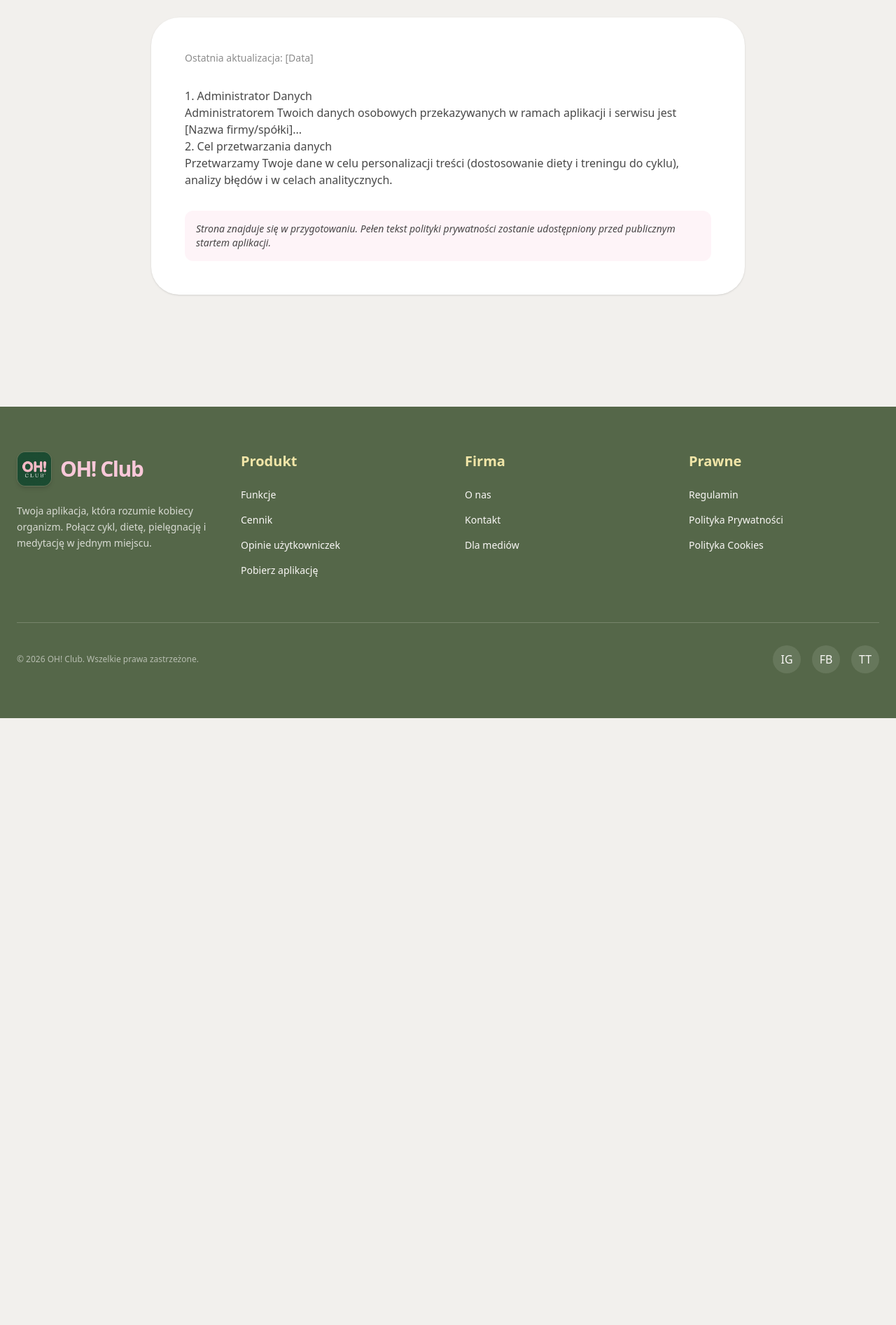
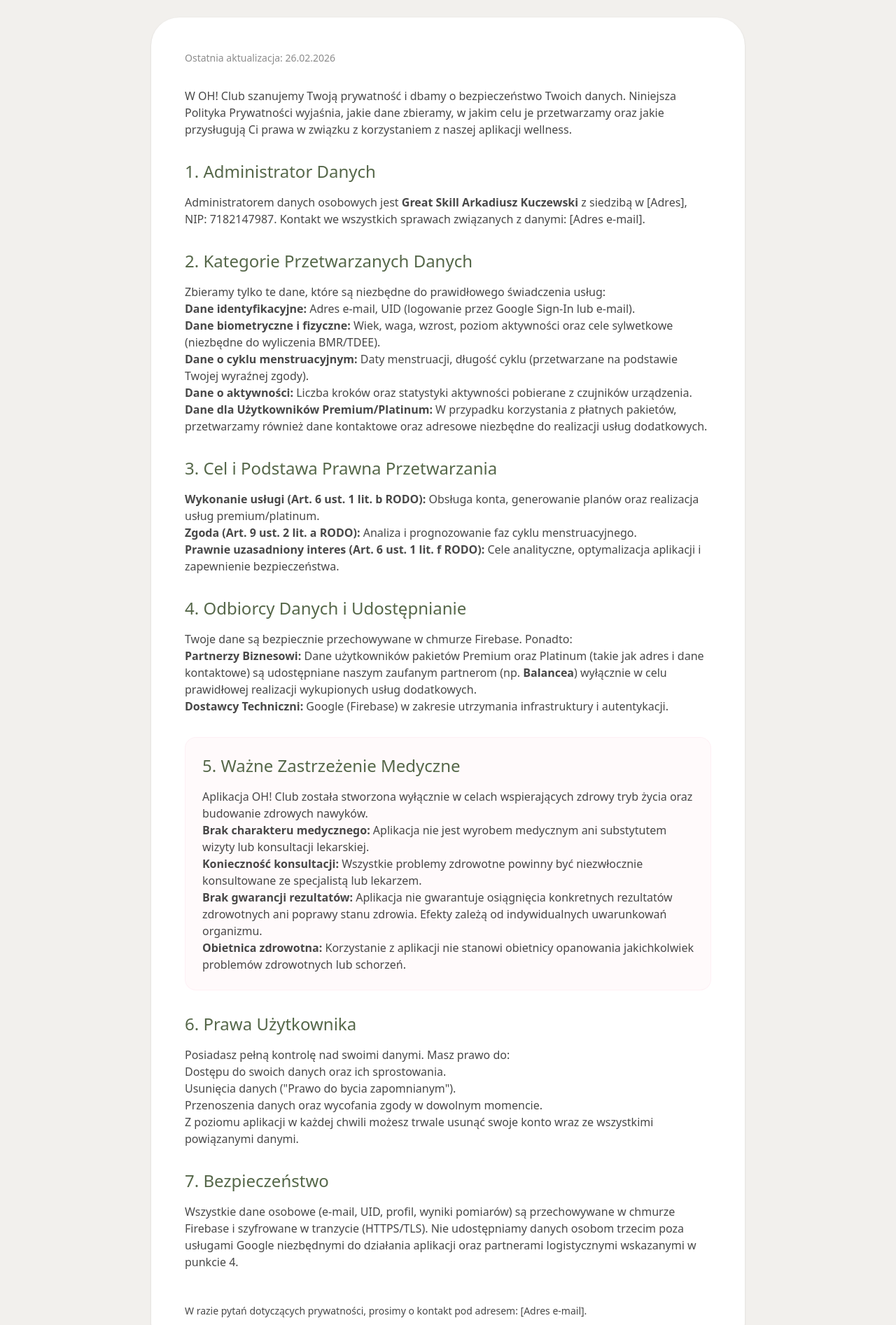
Before and after one commit to akuczewski/OH-landing, a Next.js app: page /polityka-prywatnosci in a window 1280 px wide. Shown: the part 183-2076 px from the top of the page at 70% size. Before the commit the page ends 1209 px from the top, so only its background shows below. Built offline with nearby package versions, Linux system fonts and the light colour scheme; a web font is replaced by a local one.

Commit message:
docs: update privacy policy with professional content and company details

```diff
--- a/src/app/polityka-prywatnosci/page.tsx
+++ b/src/app/polityka-prywatnosci/page.tsx
@@ -2,23 +2,69 @@ import Footer from "@/components/Footer";
 import Navbar from "@/components/Navbar";
 
 export default function PrivacyPolicy() {
+    const lastUpdate = new Date().toLocaleDateString("pl-PL");
+
     return (
         <div className="min-h-screen bg-cream text-text-dark font-sans selection:bg-accent-pink selection:text-text-dark">
             <Navbar />
             <main className="pt-32 pb-20 px-6 max-w-4xl mx-auto min-h-[70vh]">
                 <h1 className="font-serif text-5xl text-primary-green mb-8">Polityka Prywatności</h1>
-                <div className="prose prose-lg text-text-dark/80 bg-white p-8 md:p-12 rounded-[2.5rem] shadow-sm">
-                    <p className="text-sm text-text-dark/50 mb-8">Ostatnia aktualizacja: [Data]</p>
+                <div className="prose prose-lg text-text-dark/80 bg-white p-8 md:p-12 rounded-[2.5rem] shadow-sm max-w-none">
+                    <p className="text-sm text-text-dark/50 mb-8">Ostatnia aktualizacja: {lastUpdate}</p>
 
-                    <h2>1. Administrator Danych</h2>
-                    <p>Administratorem Twoich danych osobowych przekazywanych w ramach aplikacji i serwisu jest [Nazwa firmy/spółki]...</p>
+                    <p>W OH! Club szanujemy Twoją prywatność i dbamy o bezpieczeństwo Twoich danych. Niniejsza Polityka Prywatności wyjaśnia, jakie dane zbieramy, w jakim celu je przetwarzamy oraz jakie przysługują Ci prawa w związku z korzystaniem z naszej aplikacji wellness.</p>
 
-                    <h2>2. Cel przetwarzania danych</h2>
-                    <p>Przetwarzamy Twoje dane w celu personalizacji treści (dostosowanie diety i treningu do cyklu), analizy błędów i w celach analitycznych.</p>
+                    <h2 className="text-2xl font-serif text-primary-green mt-8 mb-4">1. Administrator Danych</h2>
+                    <p>Administratorem danych osobowych jest <strong>Great Skill Arkadiusz Kuczewski</strong> z siedzibą w [Adres], NIP: 7182147987. Kontakt we wszystkich sprawach związanych z danymi: [Adres e-mail].</p>
 
-                    <div className="p-4 bg-accent-pink/20 rounded-xl mt-8">
-                        <p className="text-sm m-0 italic">Strona znajduje się w przygotowaniu. Pełen tekst polityki prywatności zostanie udostępniony przed publicznym startem aplikacji.</p>
+                    <h2 className="text-2xl font-serif text-primary-green mt-8 mb-4">2. Kategorie Przetwarzanych Danych</h2>
+                    <p>Zbieramy tylko te dane, które są niezbędne do prawidłowego świadczenia usług:</p>
+                    <ul>
+                        <li><strong>Dane identyfikacyjne:</strong> Adres e-mail, UID (logowanie przez Google Sign-In lub e-mail).</li>
+                        <li><strong>Dane biometryczne i fizyczne:</strong> Wiek, waga, wzrost, poziom aktywności oraz cele sylwetkowe (niezbędne do wyliczenia BMR/TDEE).</li>
+                        <li><strong>Dane o cyklu menstruacyjnym:</strong> Daty menstruacji, długość cyklu (przetwarzane na podstawie Twojej wyraźnej zgody).</li>
+                        <li><strong>Dane o aktywności:</strong> Liczba kroków oraz statystyki aktywności pobierane z czujników urządzenia.</li>
+                        <li><strong>Dane dla Użytkowników Premium/Platinum:</strong> W przypadku korzystania z płatnych pakietów, przetwarzamy również dane kontaktowe oraz adresowe niezbędne do realizacji usług dodatkowych.</li>
+                    </ul>
+
+                    <h2 className="text-2xl font-serif text-primary-green mt-8 mb-4">3. Cel i Podstawa Prawna Przetwarzania</h2>
+                    <ul>
+                        <li><strong>Wykonanie usługi (Art. 6 ust. 1 lit. b RODO):</strong> Obsługa konta, generowanie planów oraz realizacja usług premium/platinum.</li>
+                        <li><strong>Zgoda (Art. 9 ust. 2 lit. a RODO):</strong> Analiza i prognozowanie faz cyklu menstruacyjnego.</li>
+                        <li><strong>Prawnie uzasadniony interes (Art. 6 ust. 1 lit. f RODO):</strong> Cele analityczne, optymalizacja aplikacji i zapewnienie bezpieczeństwa.</li>
+                    </ul>
+
+                    <h2 className="text-2xl font-serif text-primary-green mt-8 mb-4">4. Odbiorcy Danych i Udostępnianie</h2>
+                    <p>Twoje dane są bezpiecznie przechowywane w chmurze Firebase. Ponadto:</p>
+                    <ul>
+                        <li><strong>Partnerzy Biznesowi:</strong> Dane użytkowników pakietów Premium oraz Platinum (takie jak adres i dane kontaktowe) są udostępniane naszym zaufanym partnerom (np. <strong>Balancea</strong>) wyłącznie w celu prawidłowej realizacji wykupionych usług dodatkowych.</li>
+                        <li><strong>Dostawcy Techniczni:</strong> Google (Firebase) w zakresie utrzymania infrastruktury i autentykacji.</li>
+                    </ul>
+
+                    <div className="p-6 bg-accent-pink/10 rounded-2xl my-8 border border-accent-pink/20">
+                        <h2 className="text-2xl font-serif text-primary-green mt-0 mb-4">5. Ważne Zastrzeżenie Medyczne</h2>
+                        <p>Aplikacja OH! Club została stworzona wyłącznie w celach wspierających zdrowy tryb życia oraz budowanie zdrowych nawyków.</p>
+                        <ul>
+                            <li><strong>Brak charakteru medycznego:</strong> Aplikacja nie jest wyrobem medycznym ani substytutem wizyty lub konsultacji lekarskiej.</li>
+                            <li><strong>Konieczność konsultacji:</strong> Wszystkie problemy zdrowotne powinny być niezwłocznie konsultowane ze specjalistą lub lekarzem.</li>
+                            <li><strong>Brak gwarancji rezultatów:</strong> Aplikacja nie gwarantuje osiągnięcia konkretnych rezultatów zdrowotnych ani poprawy stanu zdrowia. Efekty zależą od indywidualnych uwarunkowań organizmu.</li>
+                            <li><strong>Obietnica zdrowotna:</strong> Korzystanie z aplikacji nie stanowi obietnicy opanowania jakichkolwiek problemów zdrowotnych lub schorzeń.</li>
+                        </ul>
                     </div>
+
+                    <h2 className="text-2xl font-serif text-primary-green mt-8 mb-4">6. Prawa Użytkownika</h2>
+                    <p>Posiadasz pełną kontrolę nad swoimi danymi. Masz prawo do:</p>
+                    <ul>
+                        <li>Dostępu do swoich danych oraz ich sprostowania.</li>
+                        <li>Usunięcia danych ("Prawo do bycia zapomnianym").</li>
+                        <li>Przenoszenia danych oraz wycofania zgody w dowolnym momencie.</li>
+                    </ul>
+                    <p>Z poziomu aplikacji w każdej chwili możesz trwale usunąć swoje konto wraz ze wszystkimi powiązanymi danymi.</p>
+
+                    <h2 className="text-2xl font-serif text-primary-green mt-8 mb-4">7. Bezpieczeństwo</h2>
+                    <p>Wszystkie dane osobowe (e-mail, UID, profil, wyniki pomiarów) są przechowywane w chmurze Firebase i szyfrowane w tranzycie (HTTPS/TLS). Nie udostępniamy danych osobom trzecim poza usługami Google niezbędnymi do działania aplikacji oraz partnerami logistycznymi wskazanymi w punkcie 4.</p>
+
+                    <p className="mt-12 text-sm">W razie pytań dotyczących prywatności, prosimy o kontakt pod adresem: [Adres e-mail].</p>
                 </div>
             </main>
             <Footer />
```
